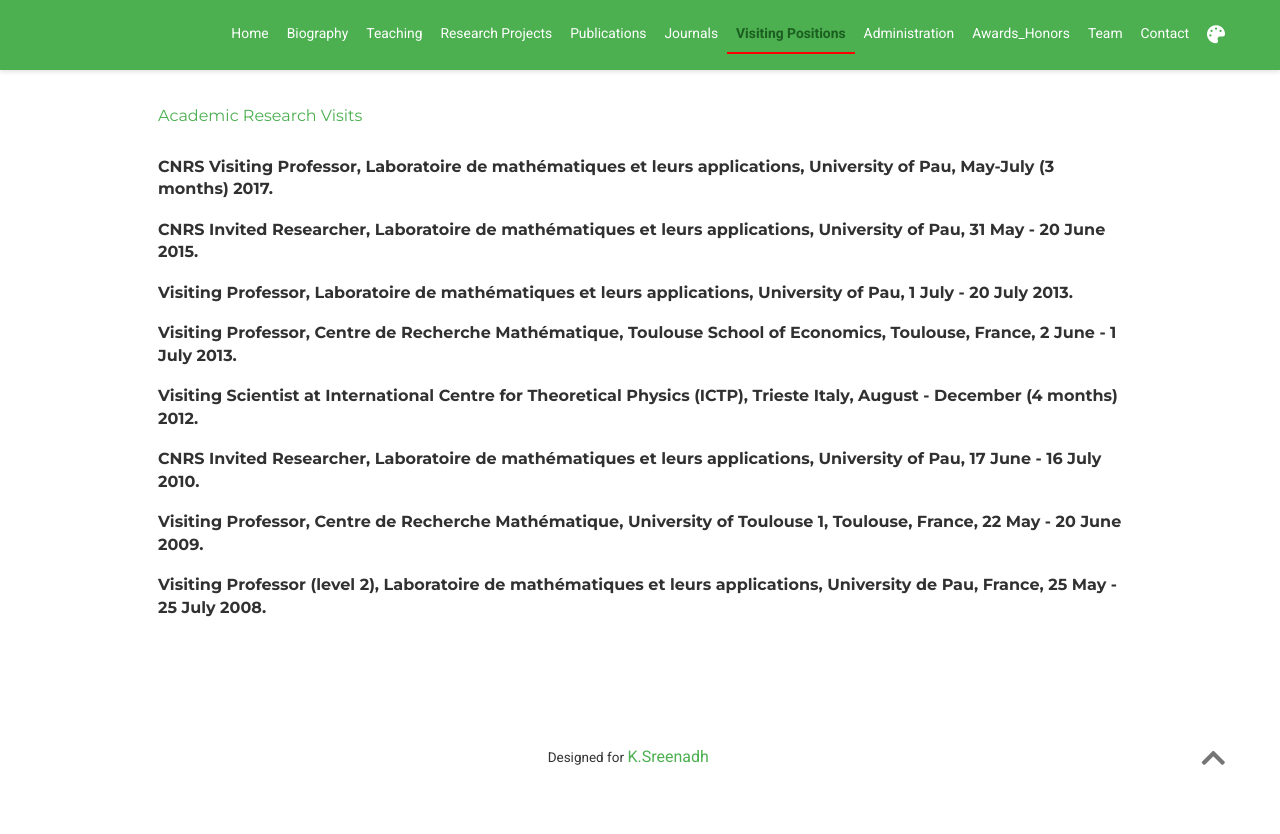
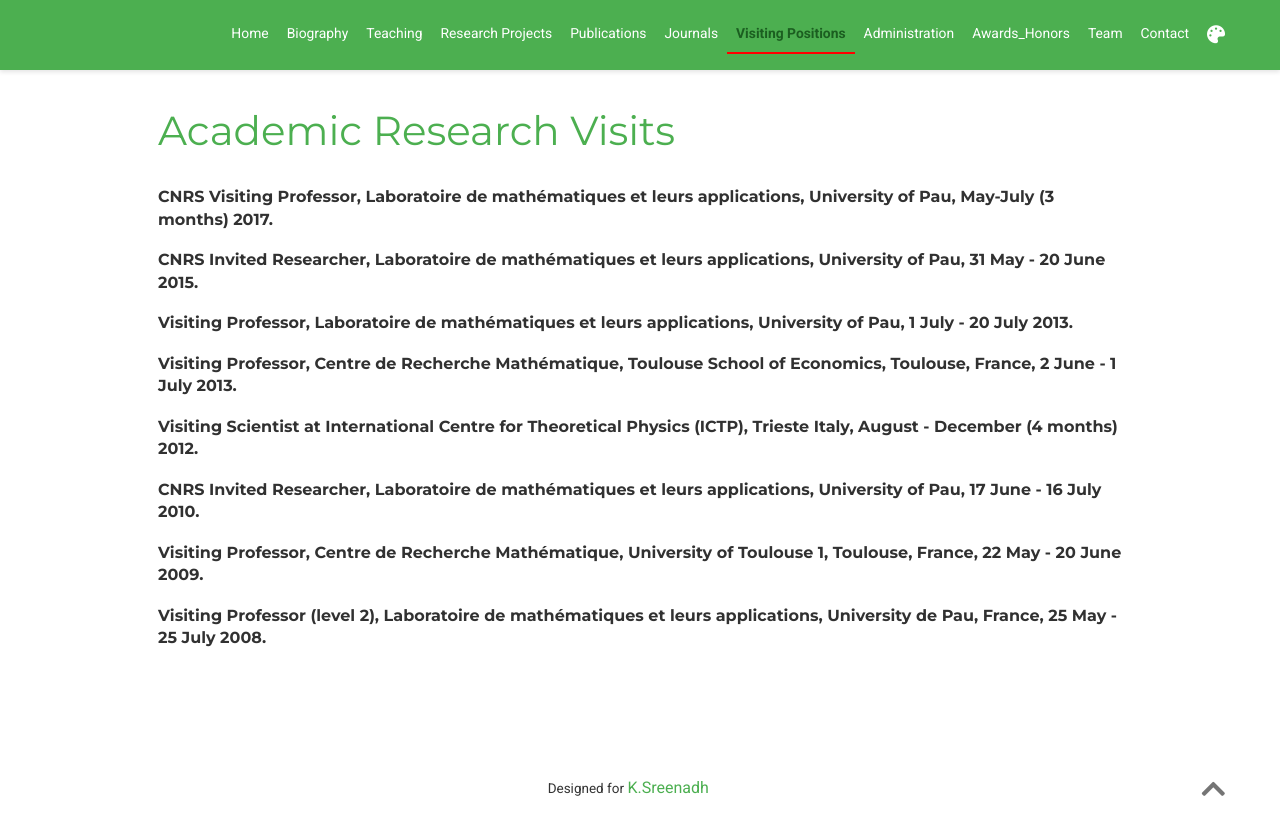
Before and after one commit to KSreenadh/KSreenadh.github.io, a plain HTML site: page Visiting Positions/index.html in a window 1280 px wide. Drawn offline with nearby package versions, Linux system fonts and the light colour scheme; some packages are replaced by stand-ins of ours; no server answers; some icons are missing.

Commit message:
Update index.html
changed font size

```diff
--- a/Visiting Positions/index.html
+++ b/Visiting Positions/index.html
@@ -256,7 +256,7 @@
 
 
 <div class="universal-wrapper pt-3">
-  <h1  style="font-size: 16px; color: #4CAF50;" >Academic Research Visits</h1>
+  <h1  style="color: #4CAF50;" >Academic Research Visits</h1>
 
 
 </div>
```
